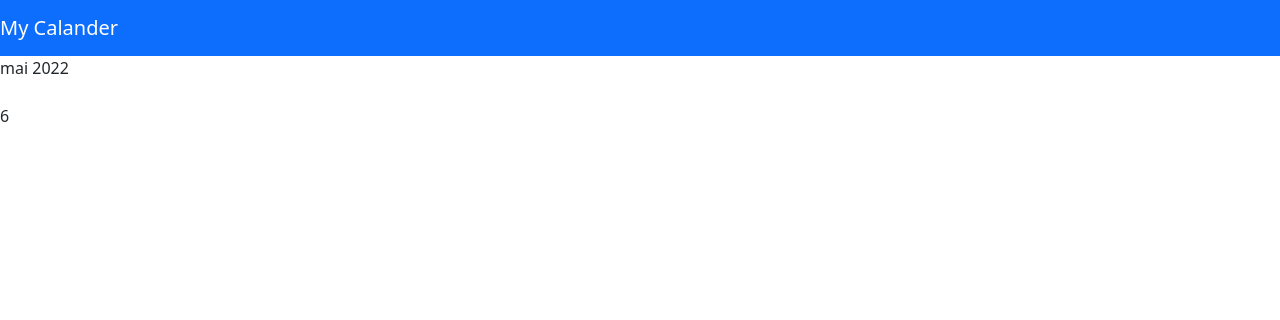
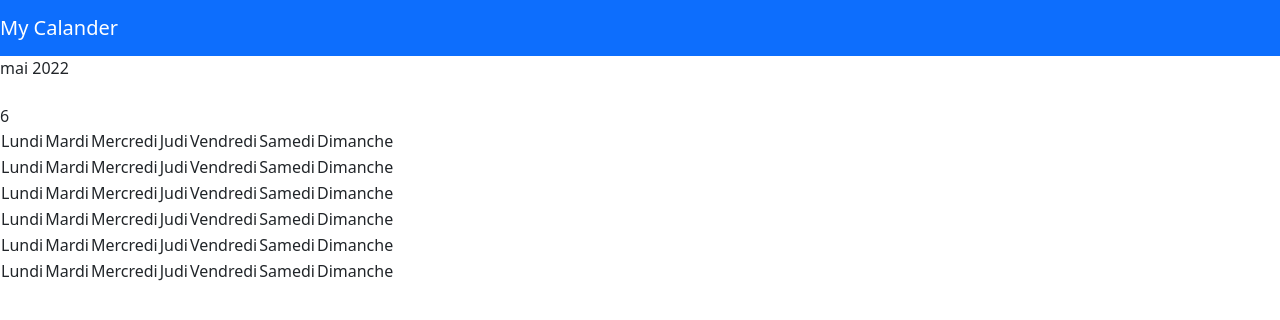
Before and after one commit to nacerkraa/Calendar, a PHP site: page / in a window 1280 px wide. Shown: the top 320 px of the page. Run offline with PHP 8.4, Linux system fonts and the light colour scheme.

Commit message:
add table of days

```diff
--- a/public/index.php
+++ b/public/index.php
@@ -17,9 +17,20 @@
     ?>
 
     <?php echo $mounth->toString(). "<br><br>" ?>
+    <?php echo $mounth->getWeeks(); ?>
 
     <table>
-      <?php echo $mounth->getWeeks(); ?>
+      <?php for ($i=0; $i < $mounth -> getWeeks() ; $i++):?>
+        <tr>
+          <td>Lundi</td>
+          <td>Mardi</td>
+          <td>Mercredi</td>
+          <td>Judi</td>
+          <td>Vendredi</td>
+          <td>Samedi</td>
+          <td>Dimanche</td>
+        </tr>
+      <?php endfor;?>
     </table>
   </body>
 </html>
```
